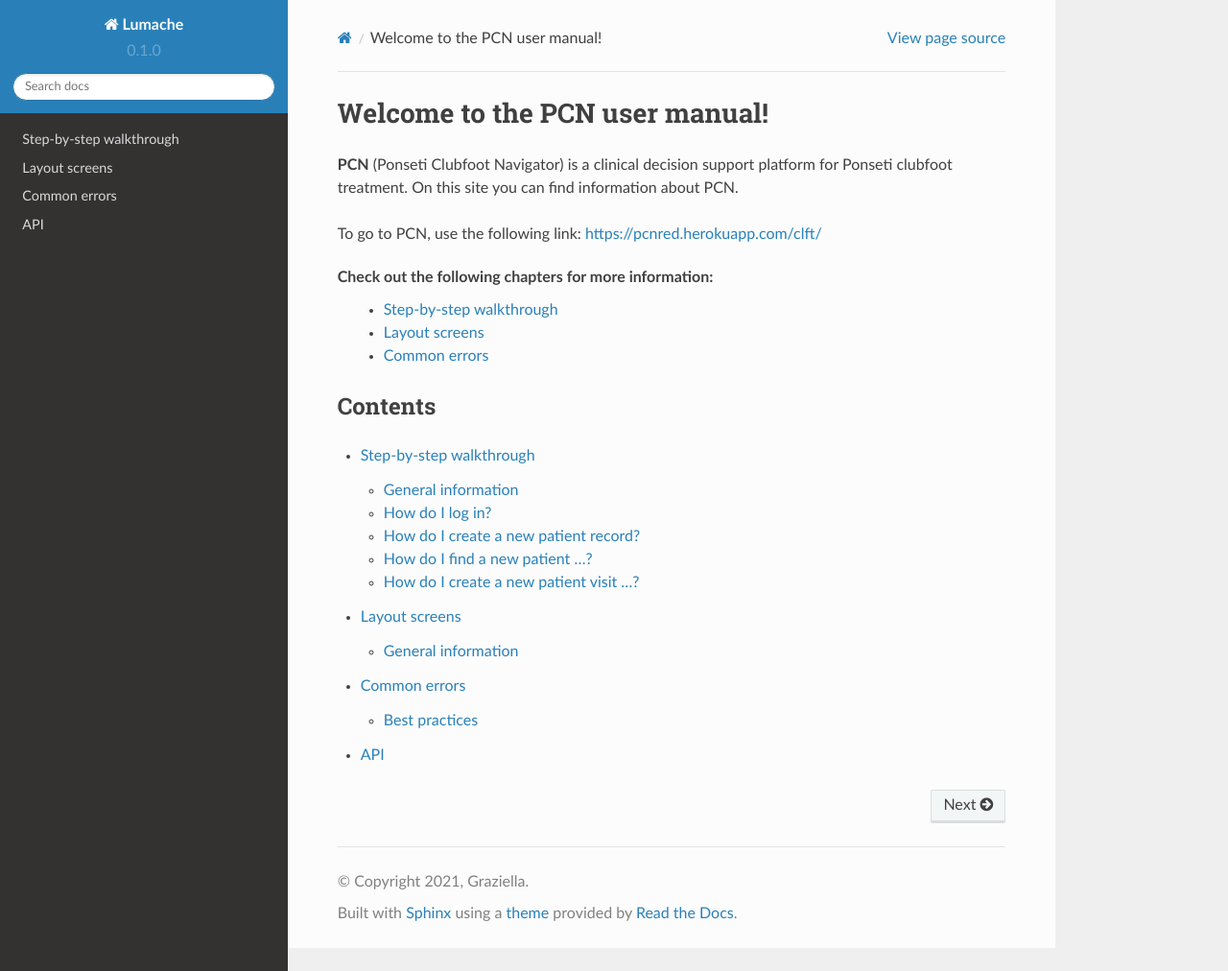
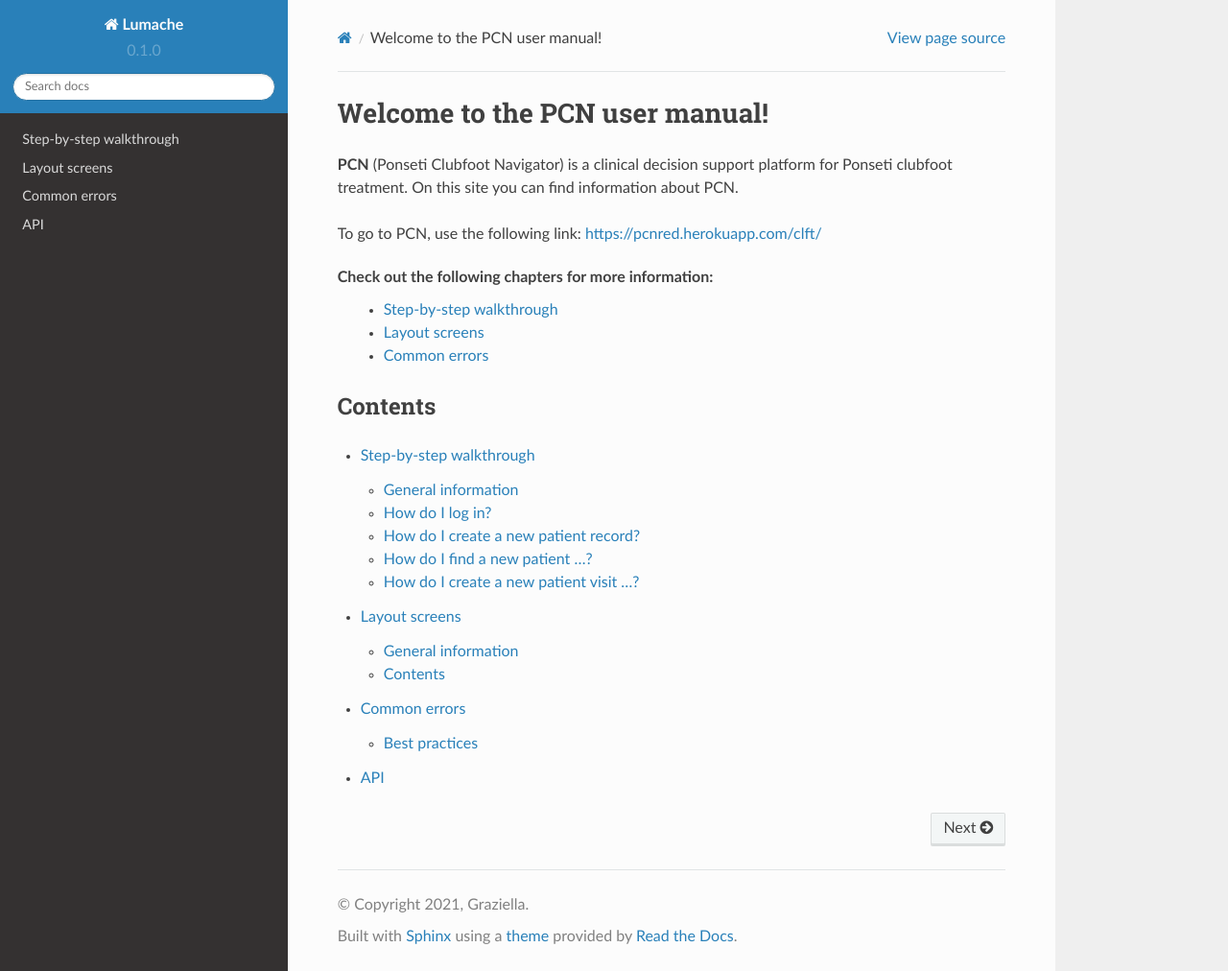
Before and after one commit to SWijnands01/PCN, a Sphinx documentation site: the page built from docs/source/index.rst, in a window 1280 px wide and 1012 px high. Shown: the whole window at 96% size. Built offline with Sphinx 7.4.7 and the Read the Docs theme 2.0.0, drawn with Linux system fonts in a browser that asks for light colours; pages that are not in the unit, such as notebooks, are missing from menus.

Commit message:
Update layoutscreens.rst

```diff
--- a/docs/source/layoutscreens.rst
+++ b/docs/source/layoutscreens.rst
@@ -10,3 +10,12 @@
 
    - :doc:`screens/ObservationScreen`
    - :doc:`screens/PatientHistoryScreen`
+
+
+Contents
+--------
+
+.. toctree::
+
+   ObservationScreen
+   PatientHistoryScreen
```
